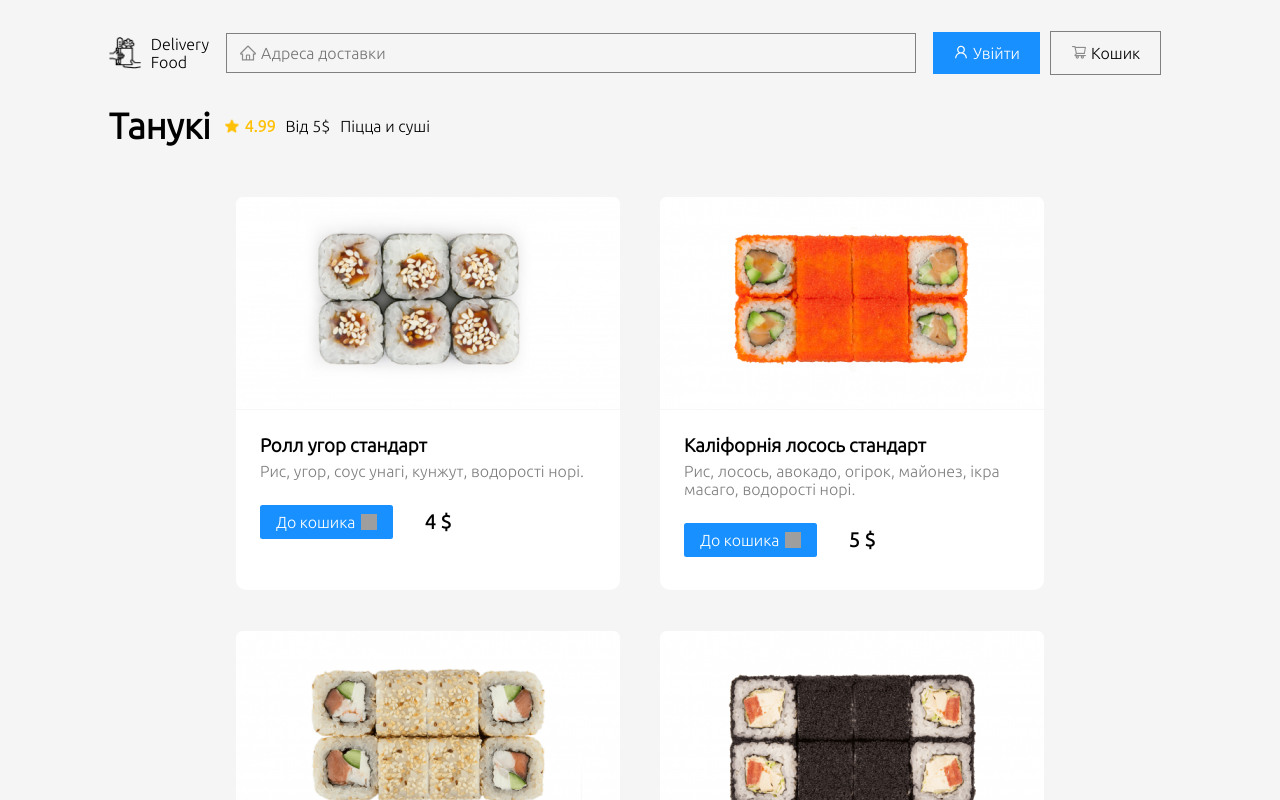
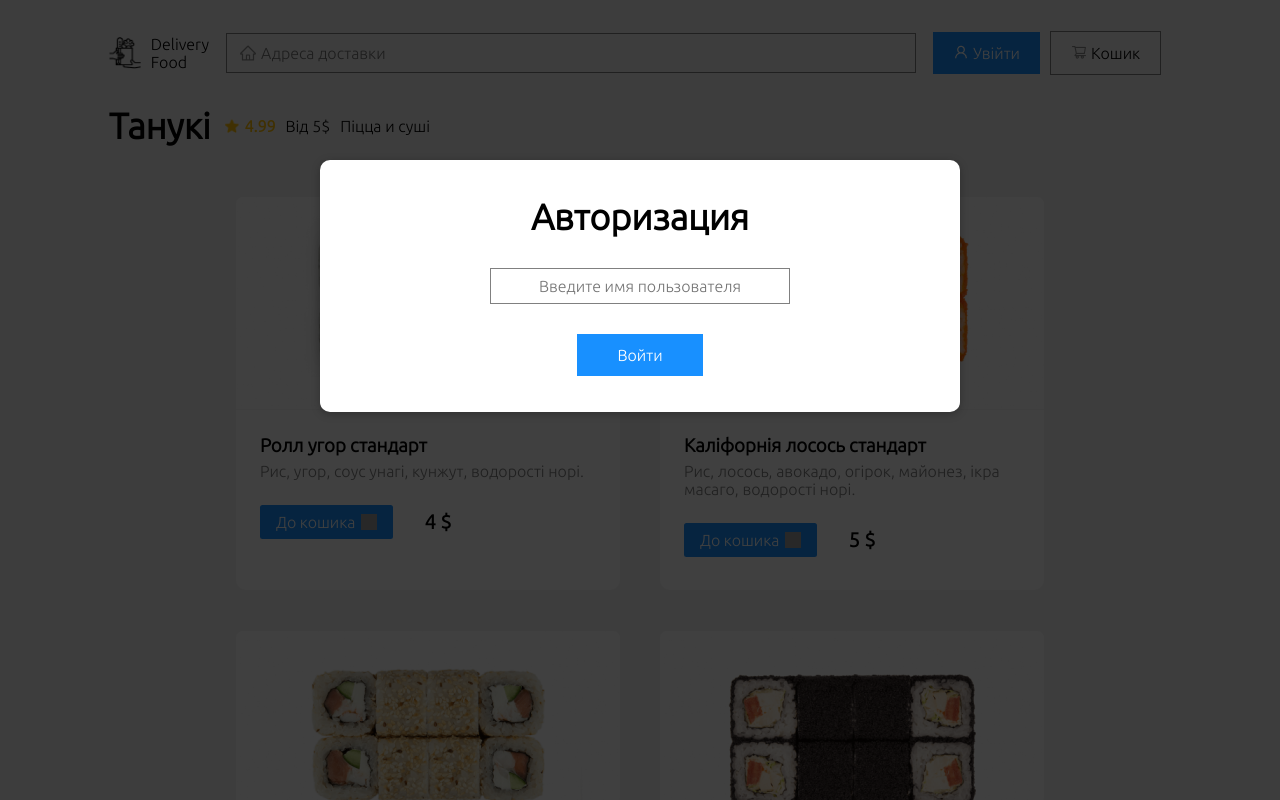
Before and after one commit to RuinedRipper/DeliveryFood, a React (Create React App) app: page /DeliveryFood/restaurant in a window 1280 px wide. Both pictures are taken after a click on the button "Увійти". Shown: the top 800 px of the page. Built offline with nearby package versions, Linux system fonts and the light colour scheme; grey boxes are pictures that could not be loaded; a web font is replaced by a local one.

Commit message:
Added 4.1 Login modal

```diff
--- a/src/App.js
+++ b/src/App.js
@@ -4,7 +4,6 @@ import "./index.css";
 
 import Home from "./Pages/Home.jsx";
 import Restaurant from "./Pages/Restaraunt";
-import Cart from "./Components/Cart/Cart";
 
 function App() {
   return (
--- /dev/null
+++ b/src/Components/AuthModal/AuthModal.jsx
@@ -0,0 +1,65 @@
+import styles from "./AuthModal.module.css";
+import { useState, useRef } from "react";
+import Modal from "../UI/Modal";
+import { useDispatch } from "react-redux";
+import { login } from "../../Store/loginSlice";
+
+const AuthModal = (props) => {
+  const [isModalOpen, setIsModalOpen] = useState(props.isOpen);
+  const [IsValid, setValid] = useState(true);
+  const UserName = useRef();
+  const dispatch = useDispatch();
+
+  const closeModal = () => {
+    setIsModalOpen(false);
+    props.onCloseCart();
+  };
+
+  const LogInHandler = () => {
+    if (
+      UserName.current.value !== null &&
+      UserName.current.value !== undefined &&
+      UserName.current.value !== ""
+    ) {
+      setValid(true);
+      handleLogin();
+      closeModal();
+      props.IsAuth(true);
+    } else {
+      setValid(false);
+    }
+  };
+
+  const handleLogin = () => {
+    dispatch(login(UserName.current.value));
+  };
+
+  const LogInFocusHandler = () => {
+    setValid(true);
+  };
+
+  return (
+    <Modal onHideCart={closeModal} isOpen={isModalOpen}>
+      <section className={styles.AuthContain}>
+        <h1>Авторизация</h1>
+        <input
+          className={`${IsValid !== true ? styles.ErrorBorder : ""} ${
+            styles.AuthInput
+          }`}
+          type="text"
+          ref={UserName}
+          placeholder="Введите имя пользователя"
+          onFocus={LogInFocusHandler}
+        />
+        {!IsValid && (
+          <p className={styles.ErrorText}>Имя пользователя некорректно</p>
+        )}
+        <button className={styles.LogIn} onClick={LogInHandler}>
+          Войти
+        </button>
+      </section>
+    </Modal>
+  );
+};
+
+export default AuthModal;
--- /dev/null
+++ b/src/Components/AuthModal/AuthModal.module.css
@@ -0,0 +1,42 @@
+.AuthContain {
+  padding: 20px 0 20px 0;
+  display: flex;
+  flex-direction: column;
+  align-items: center;
+}
+
+h1 {
+  font-size: 36px;
+}
+
+.AuthInput {
+  padding: 8px;
+  box-sizing: border-box;
+  width: 100%;
+  max-width: 100%;
+  border: 1px solid gray;
+  max-width: 300px;
+  margin-top: 30px;
+  text-align: center;
+}
+
+.LogIn {
+  background-color: #1890ff;
+  color: white;
+  padding: 12px 40px 12px 40px;
+  cursor: pointer;
+  margin-top: 30px;
+}
+
+.LogIn:hover {
+  background-color: #1b78cf;
+}
+
+.ErrorBorder {
+  border: 1px solid rgb(146, 21, 21);
+}
+
+.ErrorText {
+  color: rgb(146, 21, 21);
+  padding: 5px;
+}
--- a/src/Components/Header/Header.jsx
+++ b/src/Components/Header/Header.jsx
@@ -1,4 +1,5 @@
 import styles from "./Header.module.css";
+import AuthModal from "../AuthModal/AuthModal";
 import Cart from "../Cart/Cart";
 import { NavLink } from "react-router-dom";
 import Logo from "../../Images/logo.png";
@@ -7,8 +8,16 @@ import User from "../../Images/user.png";
 import CartImage from "../../Images/cart.png";
 import { useState } from "react";
 
+import { useDispatch } from "react-redux";
+import { logout } from "../../Store/loginSlice";
+import { useSelector } from "react-redux";
+
 const Header = () => {
+  const UserName = useSelector((state) => state.login.UserName);
+  const [IsOpenAuth, setOpenAuth] = useState(false);
+  const [IsAuth, setIsAuth] = useState(false);
   const [isOpenCart, setOpenCart] = useState(false);
+  const dispatch = useDispatch();
 
   const openCart = () => {
     setOpenCart(true);
@@ -18,9 +27,22 @@ const Header = () => {
     setOpenCart(false);
   };
 
+  const openAuthModal = () => {
+    setOpenAuth(true);
+  };
+
+  const handleLogin = () => {
+    dispatch(logout());
+    setIsAuth(false);
+  };
+
+  const closeAuthModal = () => {
+    setOpenAuth(false);
+  };
+
   return (
     <section className={styles.HeaderContain}>
-      <NavLink className={styles.Logo} to="/">
+      <NavLink className={styles.Logo} to="/DeliveryFood">
         <img src={Logo} alt="Логотип" />
         <span>
           <p>Delivery</p>
@@ -31,13 +53,33 @@ const Header = () => {
         <img src={Home} alt="Домашня сторінка" />
         <input placeholder="Адреса доставки" />
       </section>
+
+      {IsAuth && <p className={styles.UserName}>{UserName}</p>}
       <section className={styles.HeaderButtons}>
-        <button className={styles.Login}>
-          <img src={User} alt="Користувач" />
-          Увійти
-        </button>
+        {!IsAuth && (
+          <button className={styles.Login} onClick={openAuthModal}>
+            <img src={User} alt="Користувач" />
+            Увійти
+          </button>
+        )}
+
+        {IsOpenAuth && !IsAuth && (
+          <AuthModal
+            isOpen={IsOpenAuth}
+            IsAuth={setIsAuth}
+            onCloseCart={closeAuthModal}
+          />
+        )}
+
+        {IsAuth && (
+          <button className={styles.Login} onClick={handleLogin}>
+            <img src={User} alt="Пользователь" />
+            Вийти
+          </button>
+        )}
+
         <button className={styles.Cart} onClick={openCart}>
-          <img src={CartImage} alt="Кошик" />
+          <img src={CartImage} alt="Корзина" />
           Кошик
         </button>
 
--- a/src/Components/Header/Header.module.css
+++ b/src/Components/Header/Header.module.css
@@ -20,6 +20,11 @@ input {
 
 button {
   all: unset;
+}
+
+.UserName {
+  margin: 20px;
+  font-size: 20px;
 }
 
 .HeaderContain {
--- a/src/Store/index.js
+++ b/src/Store/index.js
@@ -1,9 +1,11 @@
 import { configureStore } from "@reduxjs/toolkit";
 import cartReducer from "./cartSlice";
+import loginReducer from "./loginSlice";
 
 const store = configureStore({
   reducer: {
     cart: cartReducer,
+    login: loginReducer,
   },
 });
 
--- /dev/null
+++ b/src/Store/loginSlice.js
@@ -0,0 +1,22 @@
+import { createSlice } from "@reduxjs/toolkit";
+
+const initialState = {
+  UserName: null,
+};
+
+const loginSlice = createSlice({
+  name: "login",
+  initialState,
+  reducers: {
+    login: (state, action) => {
+      state.UserName = action.payload;
+    },
+    logout: (state) => {
+      state.UserName = null;
+    },
+  },
+});
+
+export const { login, logout } = loginSlice.actions;
+
+export default loginSlice.reducer;
```
